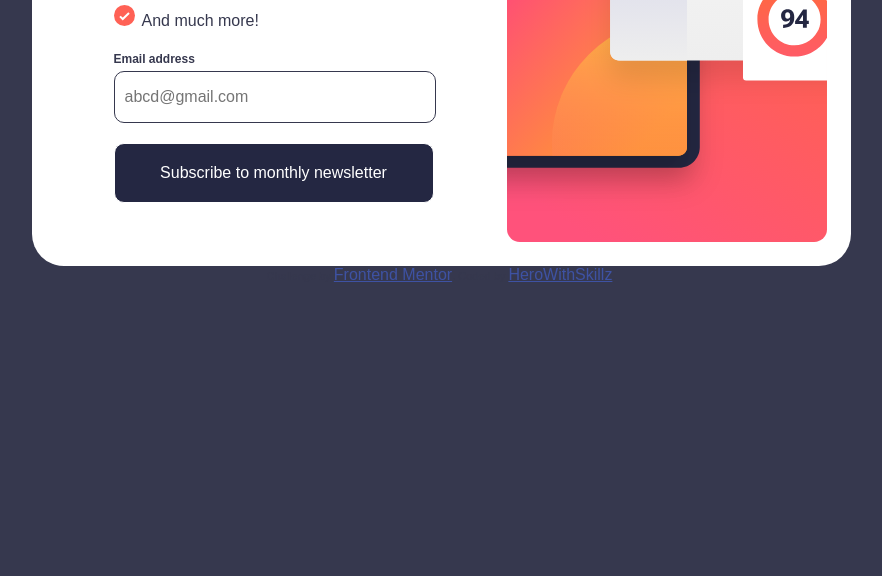
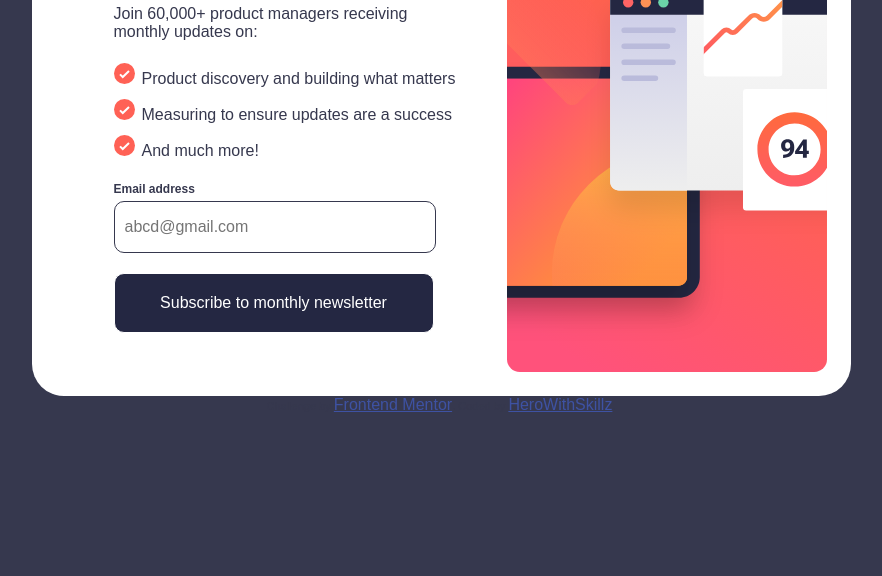
Before and after one commit to HerowithSkillz/newsletter-sign-up-with-success-message-main1, a plain HTML site: page index.html in a window 1280 px wide. Shown: the part 288-864 px from the top of the page, without its empty margins (199-1081 px from the left). Before the commit the page ends 800 px from the top, so only its background shows below. Drawn offline with Linux system fonts and the light colour scheme.

Commit message:
Centered

```diff
--- a/index.css
+++ b/index.css
@@ -24,6 +24,12 @@
 body{
     background-color: var(--Charcoal-Grey);
     padding: 2rem;
+
+        min-height: 100vh;
+        display: flex;  /* it works with grid too  */
+        justify-content: center;
+        align-items: center;
+        flex-direction: column;
 }
 
 main{
```
